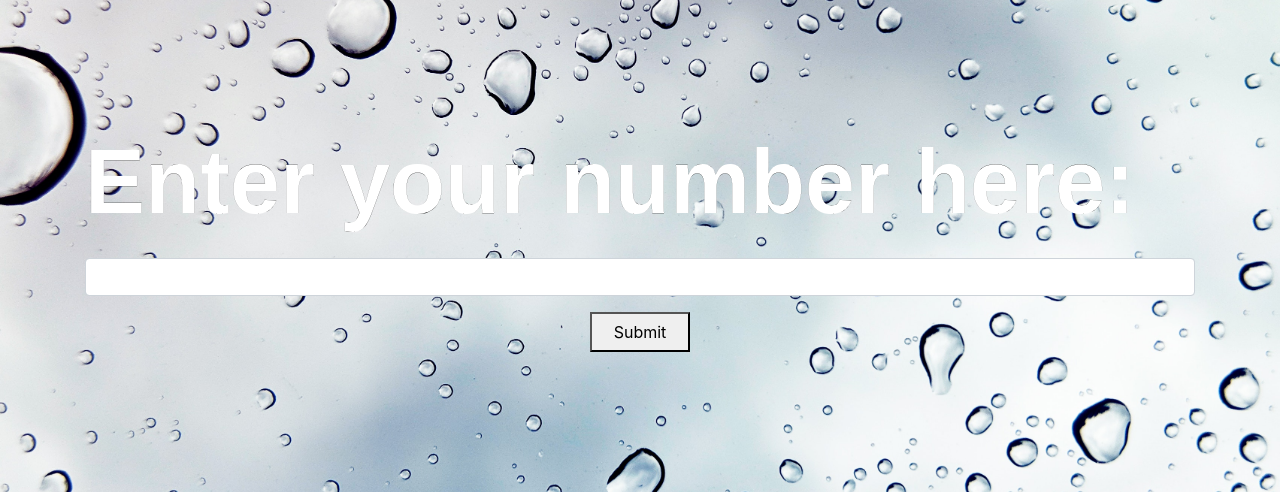
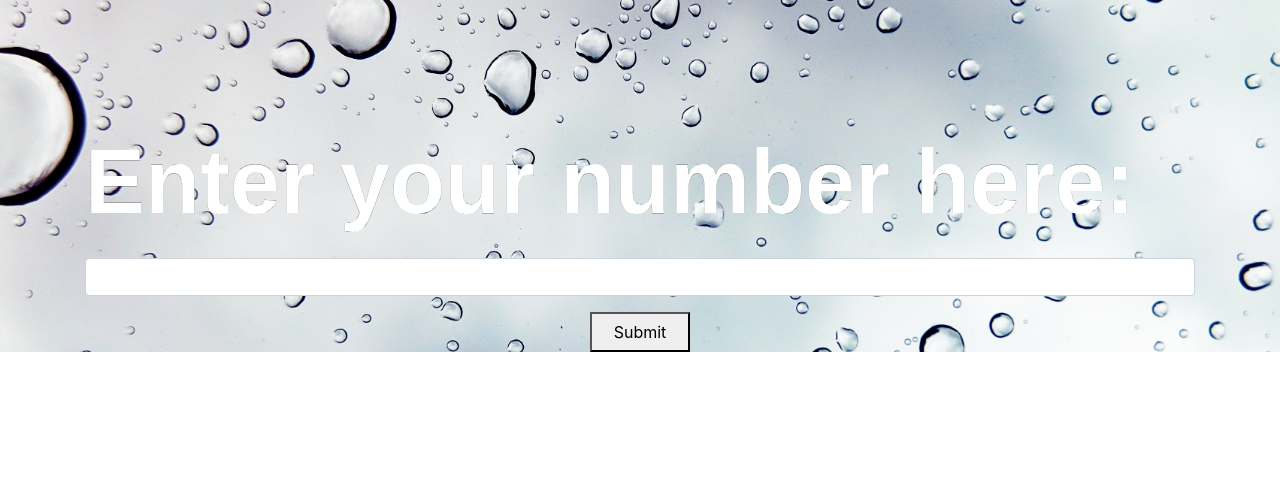
Before and after one commit to TamaraTrefilova/week_3_project, a plain HTML site: page index.html in a window 1280 px wide. Shown: the part 308-800 px from the top of the page. Drawn offline with Linux system fonts and the light colour scheme.

Commit message:
added width

```diff
--- a/css/styles.css
+++ b/css/styles.css
@@ -30,7 +30,11 @@ label{
 }
 
 body, html {
-  height: 100%;
+  min-height: 100%
+}
+
+@media #{$small-only} {
+ background-position: center;
 }
 
 .bg {
@@ -40,4 +44,5 @@ body, html {
   background-position: center;
   background-repeat: no-repeat;
   background-size: cover;
+
 }
```
